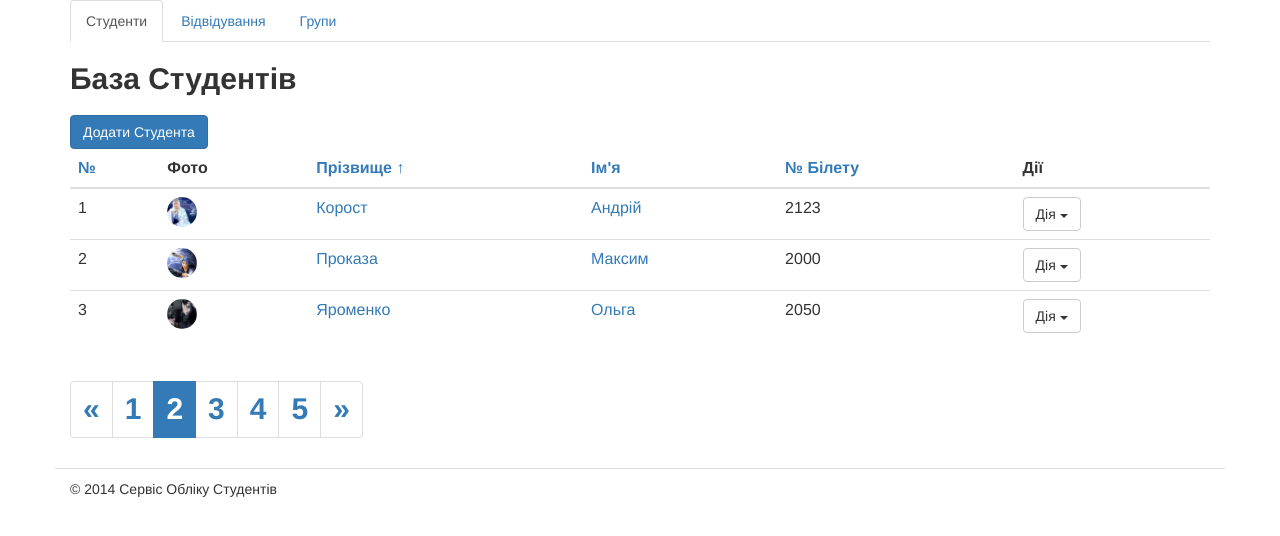
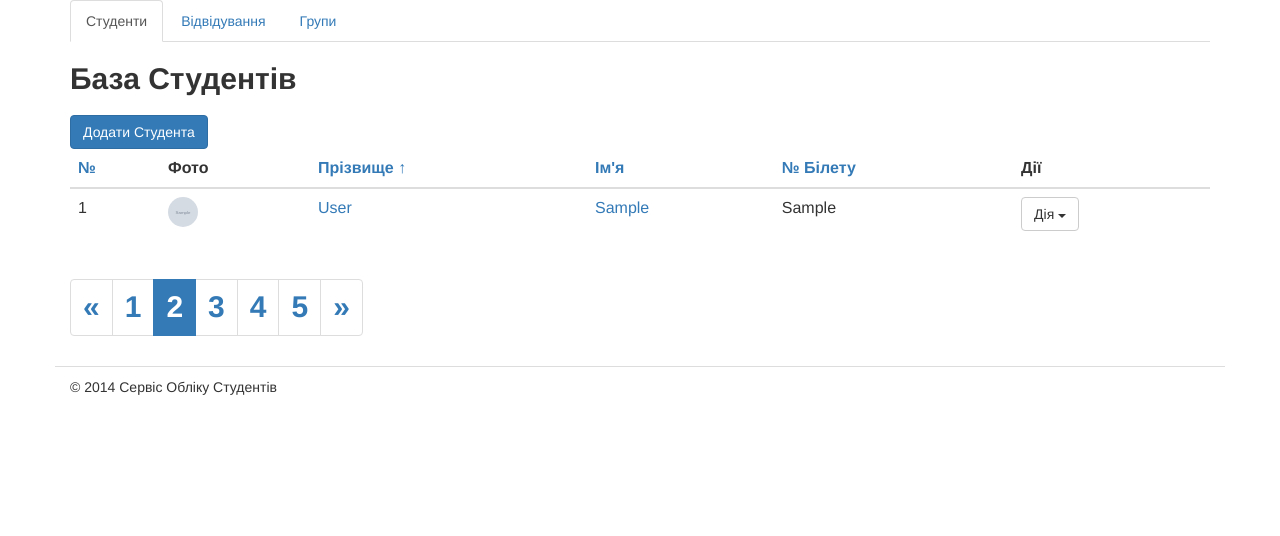
Before and after one commit to max1902/Accounting, a Django app: page / in a window 1280 px wide. Shown: the part 70-606 px from the top of the page. Run offline with Django 3.2, Linux system fonts and the light colour scheme; tables that the repository leaves empty hold one stand-in row (values such as "Sample post"); grey boxes marked "Sample" are stand-in pictures; some libraries are stand-ins or nearby versions.

Commit message:
add new new all new

```diff
--- a/students/templates/students/students_list.html
+++ b/students/templates/students/students_list.html
@@ -30,7 +30,16 @@
              	{% for student in students %}
 	    <tr>
 		<td>{{ forloop.counter }}</td>
-		<td><img height="30" width="30" src="{% static student.image %}" class="img-circle"></td>
+
+	<td>
+                    {% if student.photo %}
+            <img class="img-circle" src="{{ student.photo.url }}" height="30" width="30">
+                    {% else %}
+            <img class="img-circle" src="{% static "img/4.png" %}"
+              height="30" width="30">
+                    {% endif %}
+
+</td>
 		<td><a title="Редагувати" href="{% url 'students_edit' student.id %}">{{ student.last_name }}</a></td>
 		<td><a title="Редагувати" href="{% url 'students_edit' student.id %}">{{ student.first_name }}</a></td>
 		<td>{{ student.ticket }}</td>
--- a/students/views/students.py
+++ b/students/views/students.py
@@ -3,29 +3,15 @@
 
 from django.shortcuts import render
 from django.http import HttpResponse
+from ..models import Student
+
 
 
 # Views for Students
 
 
 def students_list(request):
-    students = (
-        {'id': 1,
-         'first_name': u'Андрій',
-         'last_name': u'Корост',
-         'ticket': 2123,
-         'image': 'img/1.jpg'},
-        {'id': 2,
-         'first_name': u'Максим',
-         'last_name': u'Проказа',
-         'ticket': 2000,
-         'image': 'img/2.jpg'},
-        {'id': 3,
-         'first_name': u'Ольга',
-         'last_name': u'Яроменко',
-         'ticket': 2050,
-         'image': 'img/3.jpg'},
-    )
+    students = Student.objects.all()
     return render(request, 'students/students_list.html', {'students':students})
 
 def students_add(request):
--- a/studentsdb/urls.py
+++ b/studentsdb/urls.py
@@ -1,5 +1,6 @@
 from django.conf.urls import patterns, include, url
 from django.contrib import admin
+from .settings import MEDIA_ROOT, DEBUG
 
 
 urlpatterns = patterns('',
@@ -32,4 +33,13 @@ urlpatterns = patterns('',
 
 
     url(r'^admin/', include(admin.site.urls)),
+
+
+
 )
+
+if DEBUG:
+    # serve files from media folder
+    urlpatterns += patterns('',
+    url(r'^media/(?P<path>.*)$', 'django.views.static.serve',
+     {'document_root': MEDIA_ROOT}))
```
Also changed, not shown: 5 other files.
